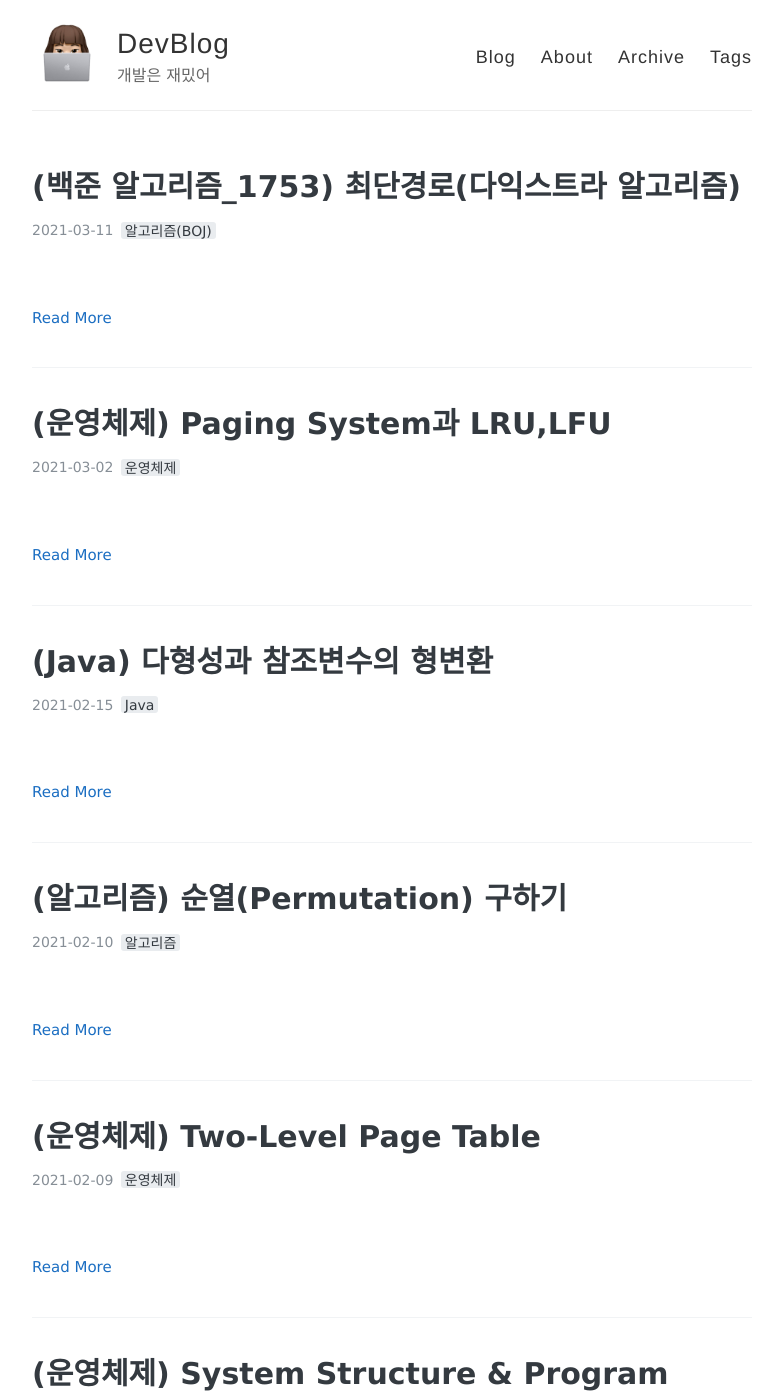
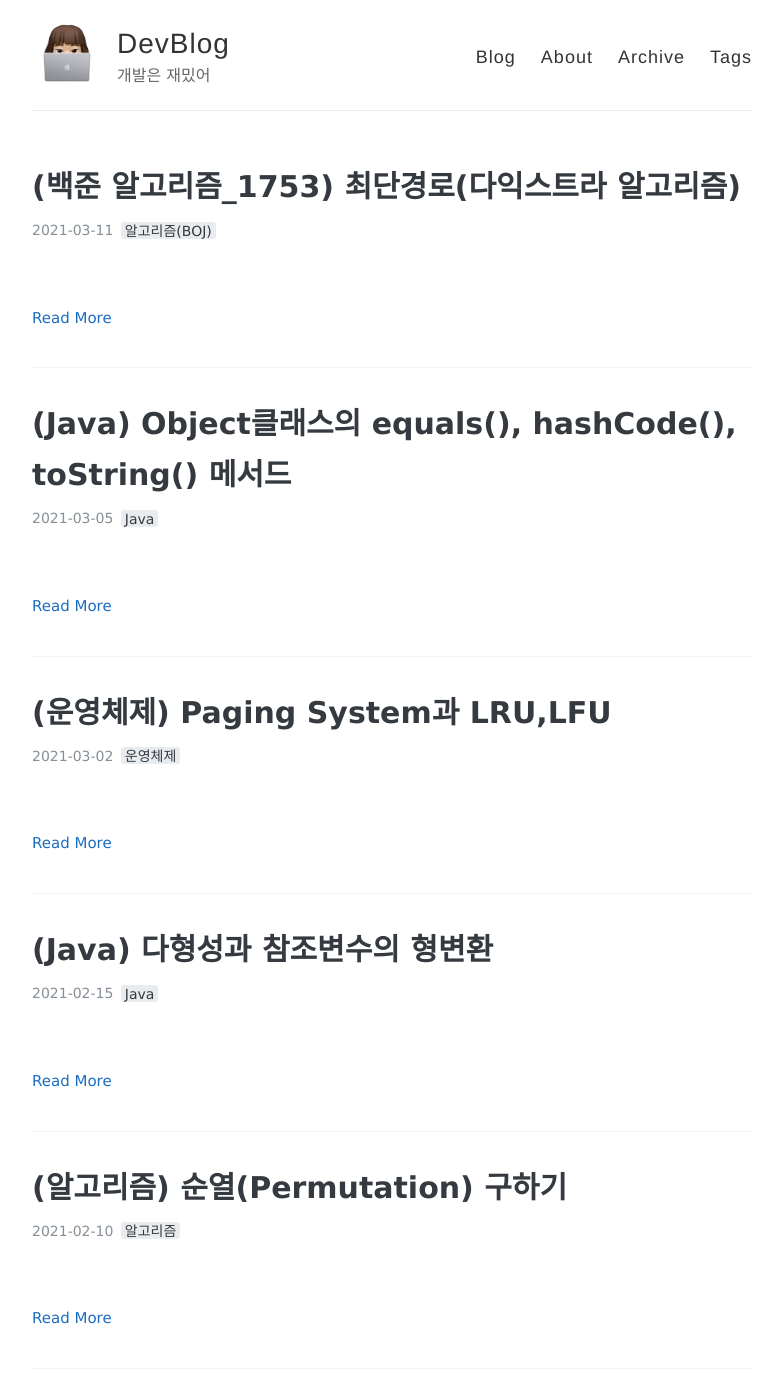
Before and after one commit to zoe0-0/blog, a Jekyll site: the page built from index.html, in a window 1280 px wide and 1400 px high. Shown: the whole window, without its empty margins (248-1031 px from the left). Built offline with Jekyll 4.4.1, drawn with Linux system fonts in a browser that asks for light colours; the list of posts is cut into pages by our own code; part of the change alters nothing that is shown; some of the changed text lies outside the part shown.

Commit message:
Add new posts

````diff
--- /dev/null
+++ b/_posts/2021-03-05-Java02.md
@@ -0,0 +1,59 @@
+---
+layout: post
+title: (Java) Object클래스의 equals(), hashCode(), toString() 메서드
+tags:
+  - Java
+---
+
+<br>
+
+### equals( ) 와 hashCode( )
+
+---
+
+- `equals()`
+
+  - 기본 동작 '==' 연산 결과 반환
+
+  - 참조값(객체의 주소값)이 같은지 비교
+
+    ```java
+    public boolean equals(Object obj) {
+        return (this == obj);
+    }
+    ```
+
+  - 두 객체의 참조값(주소값)이 다르더라도 논리적으로 동일함을 구현하기 위해 equals() 메서드를 오버라이딩
+
+  - 대표적인 예로 String 클래스가 있다. String 클래스는 equals() 메소드를 재정의해서 번지비교가 아닌 문자열 '값'을 비교한다.
+
+    ```java
+    String str1 = new String("hello");
+    String str2 = new String("hello");
+    System.out.println(str1.equals(str2)); // 두 객체의 주소가 다르지만 true를 리턴한다. 값을 비교하게끔 재정의
+    ```
+
+- `hashCode()`
+  - 객체의 주소값을 변환하여 생성한 고유한 정수값
+
+<br>
+
+- <b>equals()를 오버라이딩하면 hashCode()도 오버라이딩 해야함</b>
+- 처음에는 두 메서드 모두 객체의 주소값을 가지고 작업한다
+
+- equals()를 iv(instance value)를 비교해서 판단하게 오버라이딩 한 경우, hashCode()도 iv로 작업을 한 결과를 반환하도록 해야한다
+- equals()의 결과가 true이면 두 객체의 hashCode() 도 같아야만 한다
+
+<br>
+
+### toString( )
+
+---
+
+- 객체를 문자열로 변환하기 위한 메서드
+
+- `getClass().getName() + '@' + Integer.toHexString(hashCode())` 를 리턴해준다
+- hashCode()를 오버라이딩한경우에는 인스턴스 주소가 아닌 다른값이 나올 수 있다
+- 보통 iv값을 이용해서 iv값을 출력하도록 오버라이딩한다.
+
+- 즉, 객체의 정보(보통 인스턴스 변수)를 문자열 형태로 표현하기 위해 오버라이딩
````
Also changed, not shown: _posts/2021-02-09-OperatingSystem02.md (line endings or trailing spaces).
